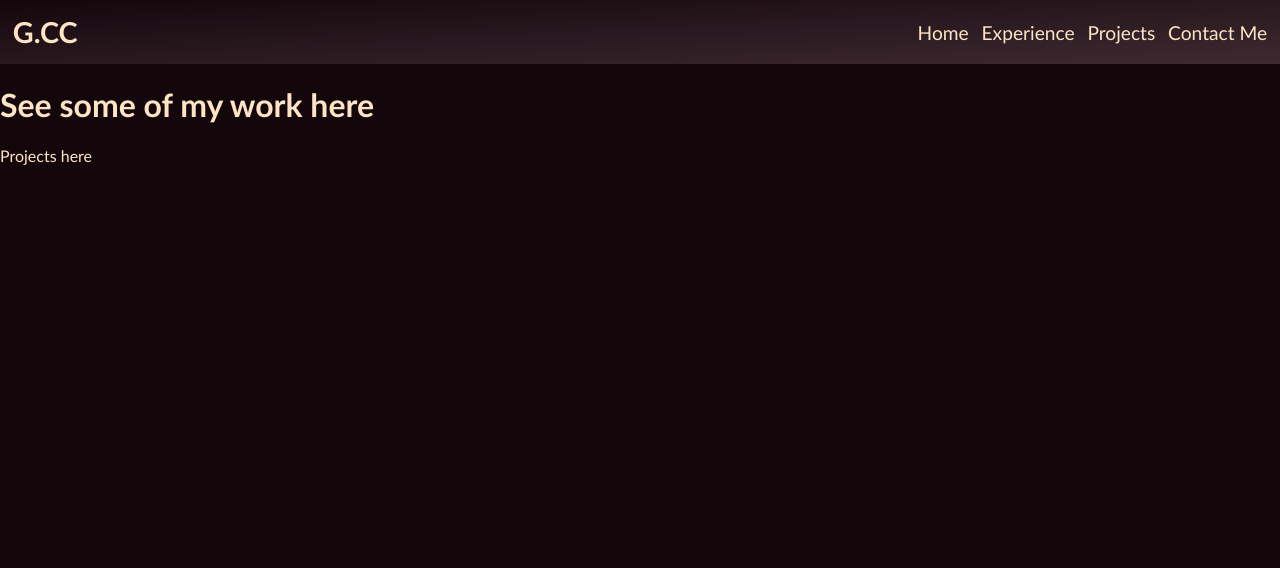
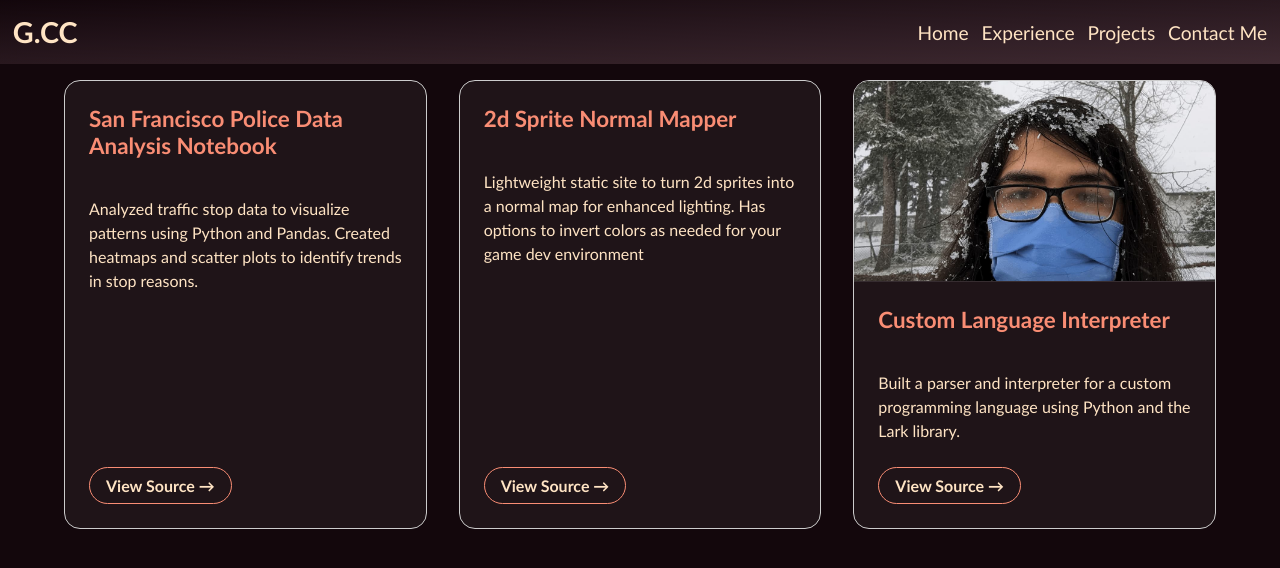
Before and after one commit to gustav5-cc/gustav5_webdev_final, a plain HTML site: page project.html in a window 1280 px wide. Drawn offline with Linux system fonts and the light colour scheme.

Commit message:
Project Cards working, replace test text/image with correct ones

```diff
--- a/css/main.css
+++ b/css/main.css
@@ -344,3 +344,90 @@ img {
     display: block;
   }
 }
+
+/* Project Page CSS */
+
+.project-grid {
+  display: grid;
+  grid-template-columns: 1fr;
+  gap: 2rem;
+  padding: 1rem;
+  width: 90%;
+  max-width: 1200px;
+  margin: 0 auto;
+}
+
+.project-card {
+  background-color: rgba(255, 255, 255, 0.05);
+  border: 1px solid var(--border-color, #ccc);
+  border-radius: 1rem;
+  overflow: hidden;
+  transition: transform 0.3s ease, box-shadow 0.3s ease;
+  display: flex;
+  flex-direction: column;
+}
+
+.project-card:hover {
+  transform: translateY(-5px);
+  box-shadow: 0 10px 20px rgba(0, 0, 0, 0.2);
+  border-color: var(--alt-text, orange);
+}
+
+.card-img-container {
+  width: 100%;
+  height: 200px;
+  overflow: hidden;
+  border-bottom: 1px solid rgba(255, 255, 255, 0.1);
+}
+
+.card-img {
+  width: 100%;
+  height: 100%;
+  object-fit: cover;
+  transition: transform 0.5s ease;
+}
+
+.project-card:hover .card-img {
+  transform: scale(1.05);
+}
+
+.card-content {
+  padding: 1.5rem;
+  flex-grow: 1;
+  display: flex;
+  flex-direction: column;
+}
+
+.card-title {
+  margin-top: 0;
+  color: var(--alt-text, #f98d74);
+  font-size: 1.4rem;
+}
+
+.card-desc {
+  line-height: 1.5;
+  margin-bottom: 1.5rem;
+  flex-grow: 1;
+}
+
+.card-link {
+  display: inline-block;
+  text-decoration: none;
+  color: var(--gen-text, white);
+  font-weight: bold;
+  border: 1px solid var(--alt-text, #f98d74);
+  padding: 0.5rem 1rem;
+  border-radius: 2rem;
+  align-self: flex-start;
+  transition: background 0.3s ease;
+}
+
+.card-link:hover {
+  background: rgba(249, 141, 116, 0.2);
+}
+
+@media (min-width: 768px) {
+  .project-grid {
+    grid-template-columns: repeat(auto-fit, minmax(300px, 1fr));
+  }
+}
--- /dev/null
+++ b/js/projects.js
@@ -0,0 +1,55 @@
+// js/projects.js
+
+const projects = [
+  {
+    title: "San Francisco Police Data Analysis Notebook",
+    description:
+      "Analyzed traffic stop data to visualize patterns using Python and Pandas. Created heatmaps and scatter plots to identify trends in stop reasons.",
+    link: "https://github.com/yourusername/project-repo",
+    linkText: "View Source",
+    image: "",
+  },
+  {
+    title: "2d Sprite Normal Mapper",
+    description:
+      "Lightweight static site to turn 2d sprites into a normal map for enhanced lighting. Has options to invert colors as needed for your game dev environment",
+    link: "https://your-deployment-link.com",
+    linkText: "View Source",
+    image: "",
+  },
+  {
+    title: "Custom Language Interpreter",
+    description:
+      "Built a parser and interpreter for a custom programming language using Python and the Lark library.",
+    link: "google.com",
+    linkText: "View Source",
+    image: "assets/snowpic.jpg",
+  },
+];
+
+const projectContainer = document.getElementById("project-container");
+
+function renderProjectCards() {
+  let projectHTML = "";
+
+  projects.forEach((project) => {
+    const imageMarkup = project.image
+      ? `<div class="card-img-container"><img src="${project.image}" alt="${project.title}" class="card-img"></div>`
+      : "";
+
+    projectHTML += `
+      <div class="project-card">
+        ${imageMarkup}
+        <div class="card-content">
+          <h3 class="card-title">${project.title}</h3>
+          <p class="card-desc">${project.description}</p>
+          <a href="${project.link}" class="card-link" target="_blank">${project.linkText} &rarr;</a>
+        </div>
+      </div>
+    `;
+  });
+
+  projectContainer.innerHTML = projectHTML;
+}
+
+renderProjectCards();
--- a/project.html
+++ b/project.html
@@ -4,17 +4,17 @@
     <meta charset="UTF-8" />
     <meta name="viewport" content="width=device-width, initial-scale=1.0" />
     <title>Gustavo C.C Portfolio Website</title>
-    <link rel="stylesheet" href="css/theme.css">
-    <link rel="stylesheet" href="css/main.css">
+    <link rel="stylesheet" href="css/theme.css" />
+    <link rel="stylesheet" href="css/main.css" />
   </head>
   <body>
     <div id="nav-bar"></div>
 
     <main>
-      <h1>See some of my work here</h1>
-      <p>Projects here</p>
+      <div id="project-container" class="project-grid"></div>
     </main>
 
     <script src="js/nav.js"></script>
+    <script src="js/projects.js"></script>
   </body>
 </html>
```
